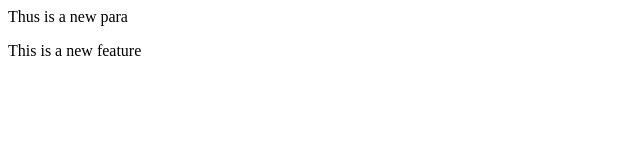
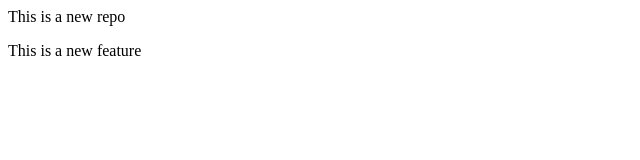
Before and after one commit to Sehajpreet-kaur/localrepo, a plain HTML site: page index.html in a window 1280 px wide. Shown: the full height of the page, 0-640 px from the left. Drawn offline with Linux system fonts and the light colour scheme.

Commit message:
Add new feature

```diff
--- a/index.html
+++ b/index.html
@@ -1,2 +1,2 @@
-<p>Thus is a new para</p>
+<p>This is a new repo</p>
 <p>This is a new feature</p>
```
